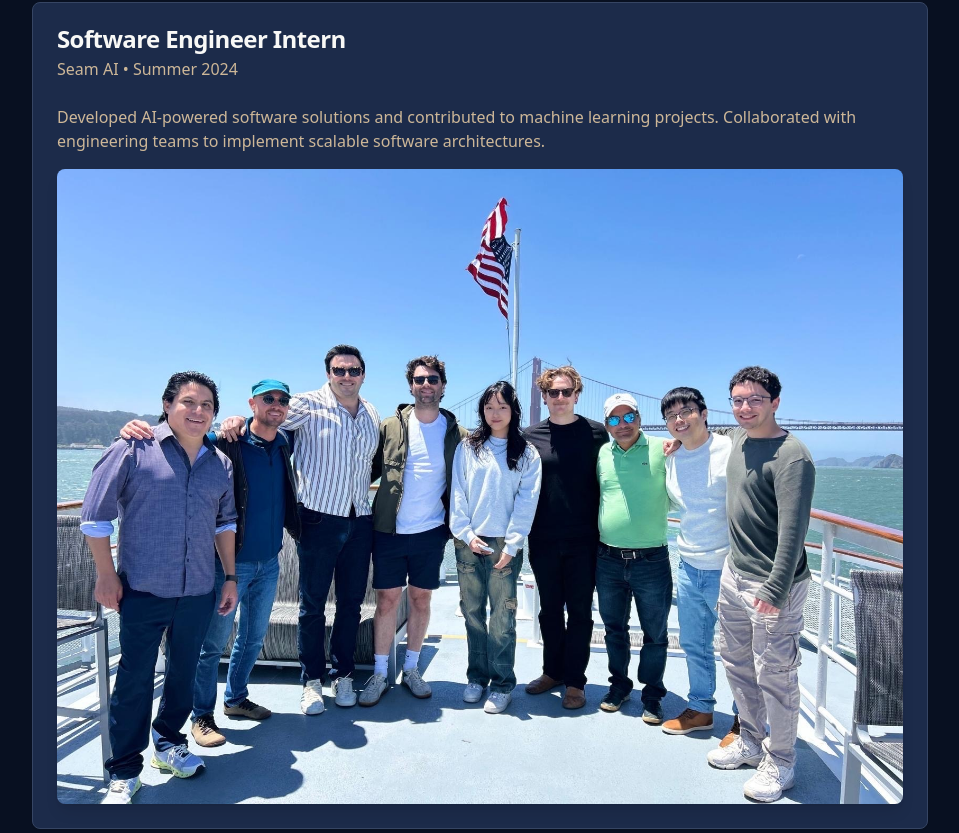
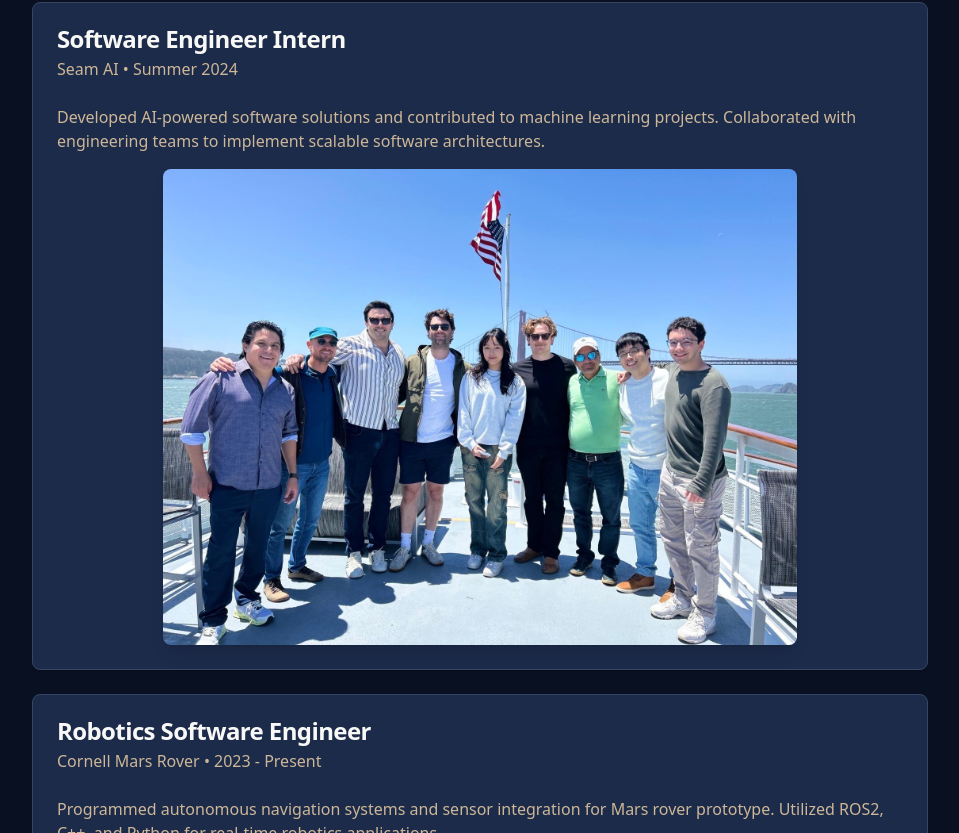
Before and after one commit to gerry-montemayor/portfolio, a React (Vite) app: page /about in a window 1280 px wide. Shown: the part 1127-1960 px from the top of the page, without its empty margins (160-1119 px from the left). Built offline with nearby package versions, Linux system fonts and the light colour scheme.

Commit message:
Resize image in About section

```diff
--- a/src/pages/About.tsx
+++ b/src/pages/About.tsx
@@ -83,7 +83,7 @@ const About = () => {
                   <img
                     src="/lovable-uploads/d3c0b009-5adb-4a54-9872-e247941c904b.png"
                     alt="Seam AI team outing in San Francisco"
-                    className="rounded-lg shadow-lg w-full h-auto"
+                    className="rounded-lg shadow-lg w-3/4 h-auto mx-auto"
                   />
                 </div>
               </CardContent>
```
